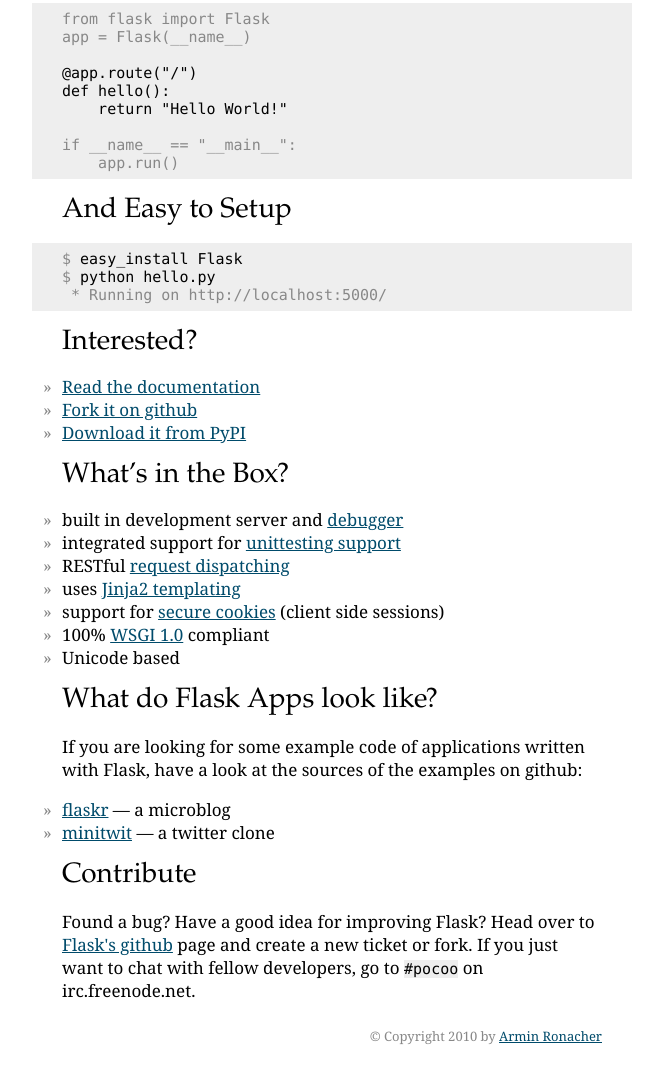
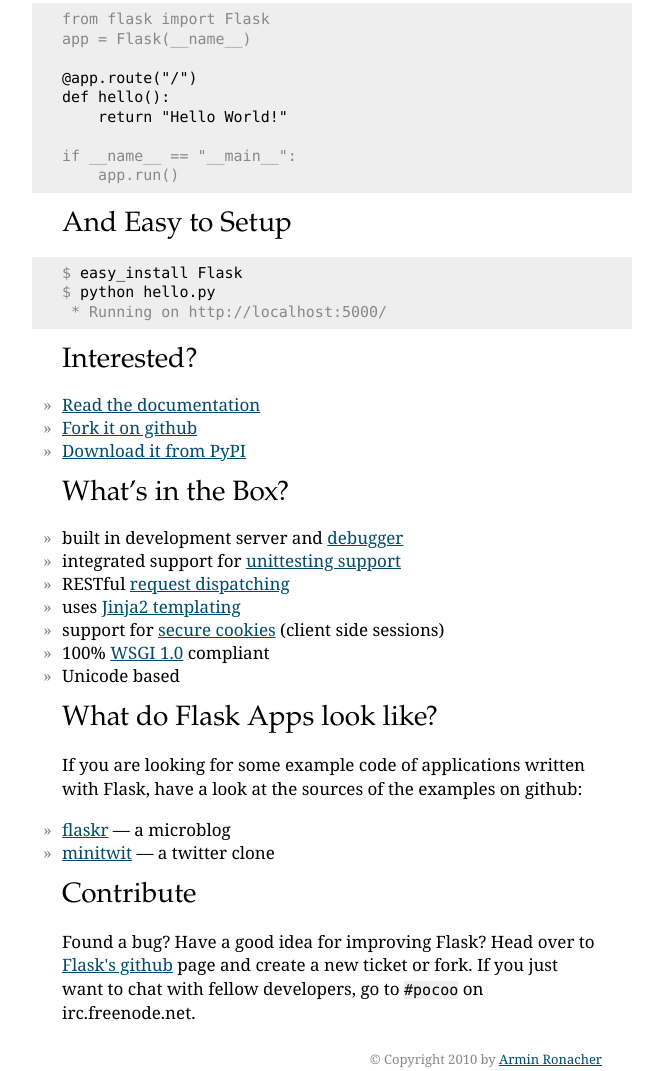
Before and after one commit to MaxCode0917/flask, a plain HTML site: page website/index.html in a window 1280 px wide. Shown: the part 342-1413 px from the top of the page, without its empty margins (308-971 px from the left). Drawn offline with Linux system fonts and the light colour scheme.

Commit message:
Normalized line heights.

```diff
--- a/website/index.html
+++ b/website/index.html
@@ -12,8 +12,9 @@
   code,
   pre     { font-family: 'Consolas', 'Menlo', 'Deja Vu Sans Mono', 'Bitstream Vera Sans Mono',
           monospace; font-size: 15px; background: #eee; }
-  pre     { padding: 7px 30px; margin: 15px -30px; }
+  pre     { padding: 7px 30px; margin: 15px -30px; line-height: 1.3; }
   .ig     { color: #888; }
+  p       { line-height: 1.4; }
   ul      { margin: 15px 0 15px 0; padding: 0; list-style: none; }
   ul li:before { content: "\00BB \0020"; color: #888; position: absolute; margin-left: -19px; }
   h1 span, p.tagline { display: none; }
```
Also changed, not shown: 1 other file.
